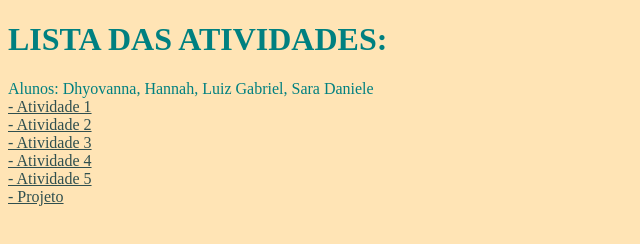
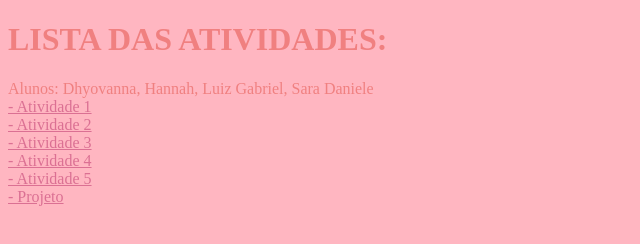
Before and after one commit to luluxs17/exercicios, a plain HTML site: page index.html in a window 1280 px wide. Shown: the whole page, without its empty margins (0-640 px from the left). Drawn offline with Linux system fonts and the light colour scheme.

Commit message:
Update index.html

```diff
--- a/index.html
+++ b/index.html
@@ -5,15 +5,15 @@
     <title>DANDHYLUHAN</title>
     <style type="text/css">
         body{
-                color:teal;
-                background-color:moccasin
+                color:lightcoral;
+                background-color:lightpink
             }
 
         h1{
-            color:teal
+            color:lightcoral
         }
         a:link{
-            color:darkslategrey
+            color:palevioletred
         }
 
     </style>
```
